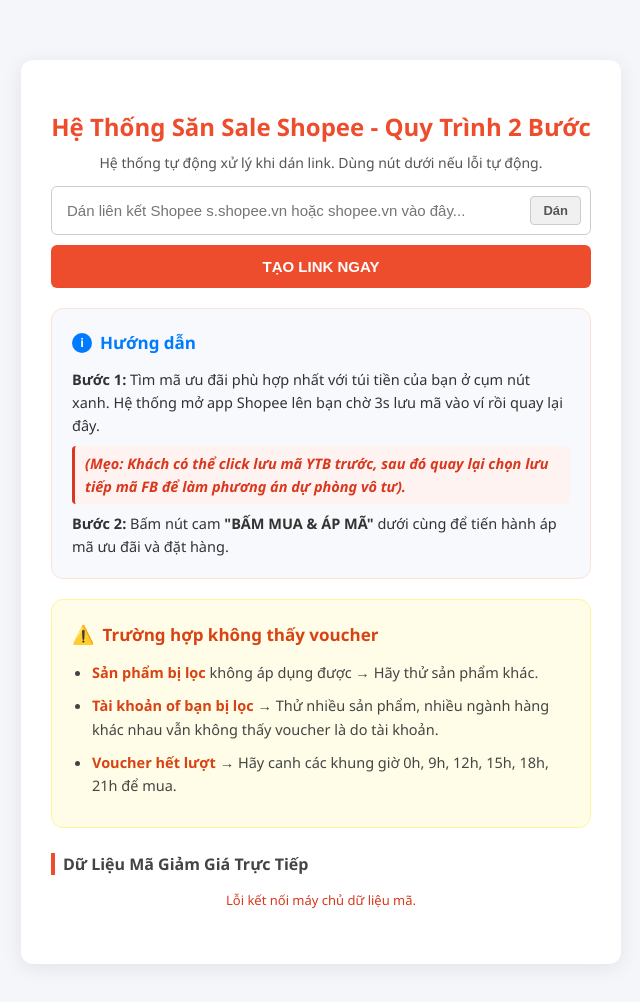
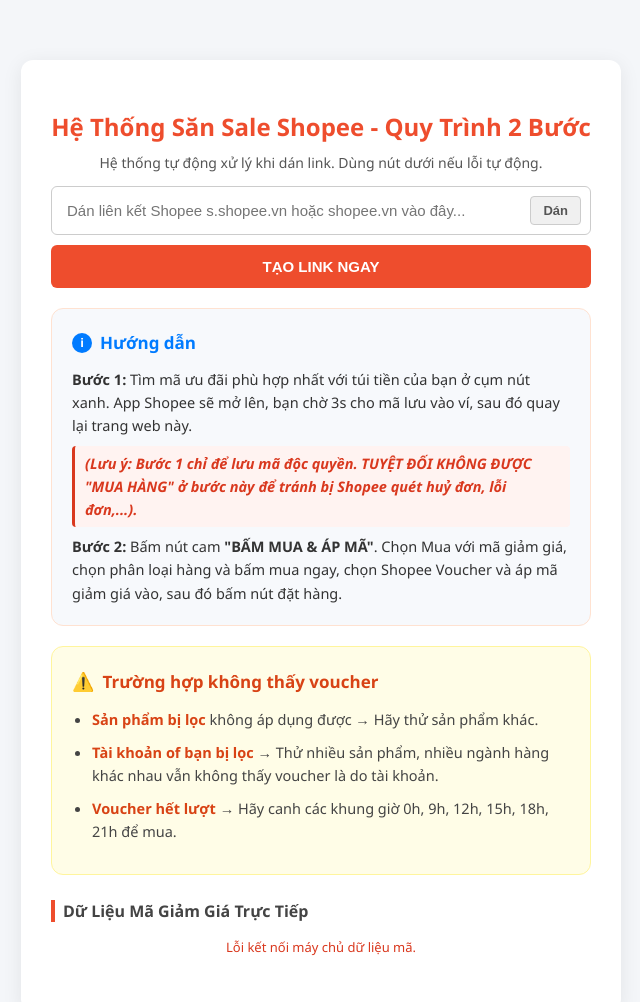
Before and after one commit to toolnayngonphet/sansale, a website: page public/index.html in a window 1280 px wide. Shown: the whole page, without its empty margins (319-959 px from the left). Drawn offline with Linux system fonts and the light colour scheme; no server answers.

Commit message:
Update index.html

```diff
--- a/public/index.html
+++ b/public/index.html
@@ -96,7 +96,7 @@
     <div id="workflow">
         <!-- BƯỚC 1: Hiện danh sách nút bấm tương ứng với từng luồng mã của Salesoc -->
         <div class="step-box step-1">
-            <div class="step-num" style="color: #007bff;">BƯỚC 1: ẤN CHỌN MÃ PHÙ HỢP ĐỂ LƯU (KHÔNG MUA HÀNG)</div>
+            <div class="step-num" style="color: #007bff;">BƯỚC 1: ẤN CHỌN MÃ PHÙ HỢP ĐỂ LƯU (TUYỆT ĐỐI KHÔNG MUA HÀNG)</div>
             <div class="step-desc">Lựa chọn nút lưu mã thích hợp nhất với giá trị đơn hàng của bạn ở dưới.</div>
 
             <div class="step1-nodes-container" id="step1ButtonsZone">
@@ -113,12 +113,13 @@
     </div>
 
     <div id="static-info">
+        <!-- KHỐI HƯỚNG DẪN GỐC - ĐÃ KHÔI PHỤC HOÀN TOÀN CẢNH BÁO BƯỚC 1 -->
         <div class="guide-box">
             <div class="guide-title"><i>i</i> Hướng dẫn</div>
             <div class="guide-text">
-                <strong>Bước 1:</strong> Tìm mã ưu đãi phù hợp nhất với túi tiền của bạn ở cụm nút xanh. Hệ thống mở app Shopee lên bạn chờ 3s lưu mã vào ví rồi quay lại đây.<br>
-                <span class="warning-text">(Mẹo: Khách có thể click lưu mã YTB trước, sau đó quay lại chọn lưu tiếp mã FB để làm phương án dự phòng vô tư).</span>
-                <strong>Bước 2:</strong> Bấm nút cam <strong>"BẤM MUA & ÁP MÃ"</strong> dưới cùng để tiến hành áp mã ưu đãi và đặt hàng.
+                <strong>Bước 1:</strong> Tìm mã ưu đãi phù hợp nhất với túi tiền của bạn ở cụm nút xanh. App Shopee sẽ mở lên, bạn chờ 3s cho mã lưu vào ví, sau đó quay lại trang web này.<br>
+                <span class="warning-text">(Lưu ý: Bước 1 chỉ để lưu mã độc quyền. TUYỆT ĐỐI KHÔNG ĐƯỢC "MUA HÀNG" ở bước này để tránh bị Shopee quét huỷ đơn, lỗi đơn,...).</span>
+                <strong>Bước 2:</strong> Bấm nút cam <strong>"BẤM MUA & ÁP MÃ"</strong>. Chọn Mua với mã giảm giá, chọn phân loại hàng và bấm mua ngay, chọn Shopee Voucher và áp mã giảm giá vào, sau đó bấm nút đặt hàng.
             </div>
         </div>
 
@@ -431,7 +432,6 @@
         }, 1000);
     }
 
-    // KÍCH HOẠT QUÉT MÃ KHI TẢI TRANG HTML XONG
     document.addEventListener('DOMContentLoaded', fetchLiveVouchers);
 </script>
 </body>
```
